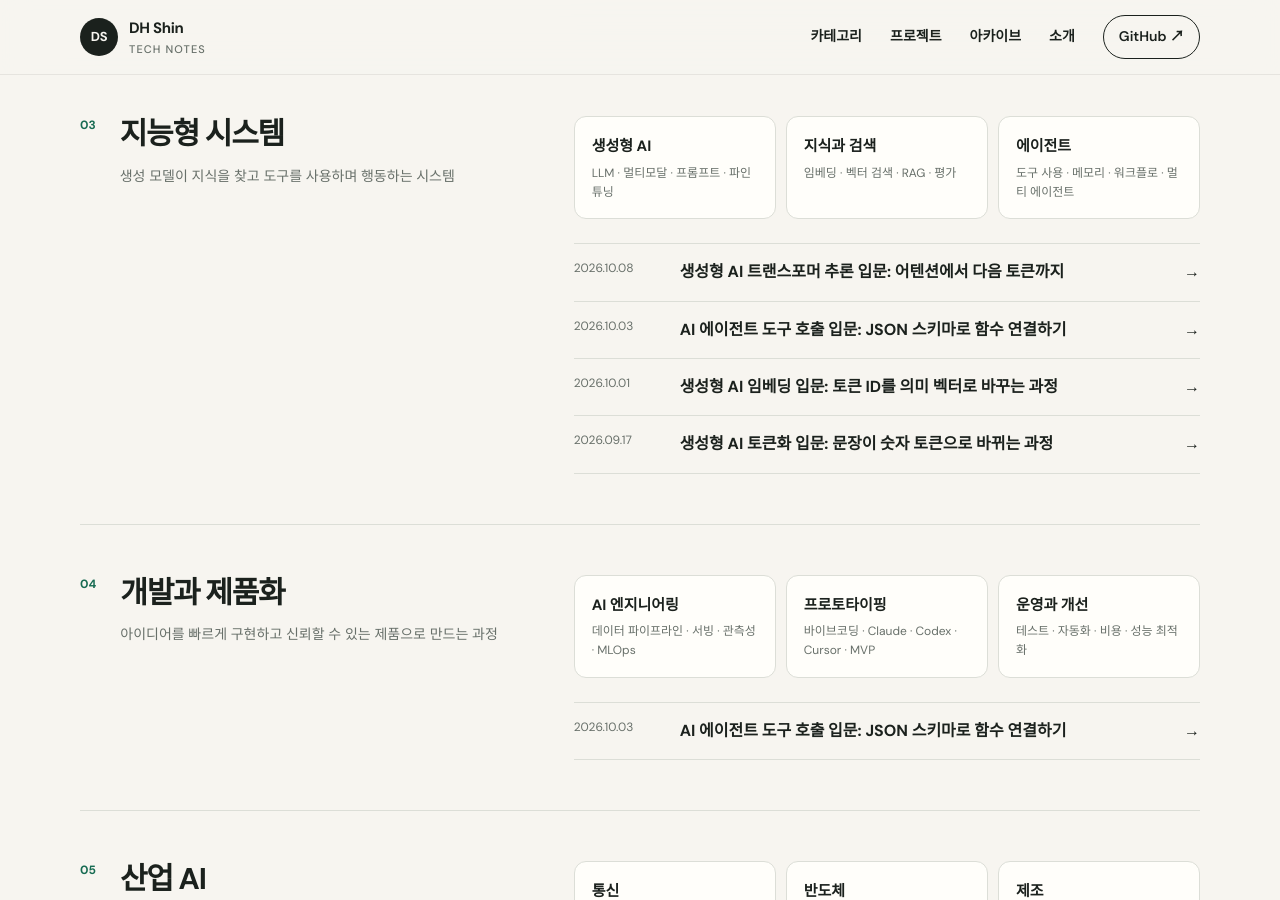
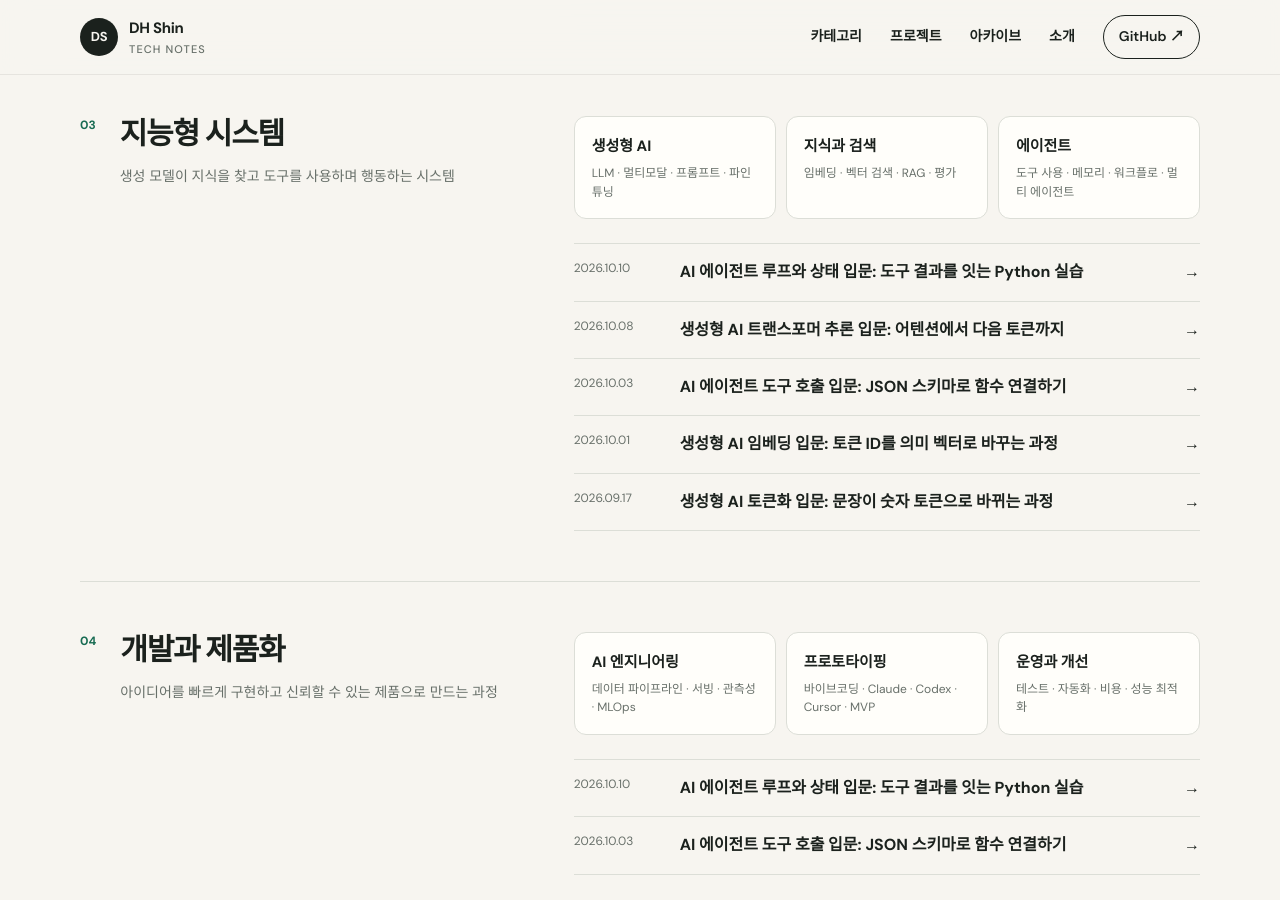
Before and after one commit to dhshin96/dhshin96.github.io, a Jekyll site: the page built from categories.md, in a window 1280 px wide and 900 px high, scrolled down 4189 px. Built offline with Jekyll 4.4.1, drawn with Linux system fonts in a browser that asks for light colours; some of the changed lines change nothing that is shown.

Commit message:
Add AI agent loop and state lesson

````diff
--- a/_posts/2026-10-03-ai-agent-tool-calling-json-schema.md
+++ b/_posts/2026-10-03-ai-agent-tool-calling-json-schema.md
@@ -150,7 +150,7 @@ print(f"최종 답변: 17,900원 상품 3개의 총액은 {valid_result['value']
 
 ## 다음 글 예고
 
-다음 글에서는 한 번의 도구 호출을 **에이전트 루프와 상태**로 확장한다. 모델 출력이 최종 답인지 도구 호출인지 판별하고, 도구 결과를 상태에 추가해 다음 단계로 이어 가는 반복 구조를 구현한다.
+다음 글인 [AI 에이전트 루프와 상태 입문]({{ '/posts/ai-agent-loop-state-python/' | relative_url }})에서는 한 번의 도구 호출을 반복 구조로 확장한다. 모델 출력이 최종 답인지 도구 호출인지 판별하고, 도구 결과를 상태에 추가해 다음 단계로 이어 가는 과정을 구현한다.
 
 ## 참고 자료
 
--- /dev/null
+++ b/_posts/2026-10-10-ai-agent-loop-state-python.md
@@ -0,0 +1,162 @@
+---
+title: "AI 에이전트 루프와 상태 입문: 도구 결과를 잇는 Python 실습"
+date: 2026-10-10 21:20:00 +0900
+categories: [지능형 시스템, 개발과 제품화]
+tags: [AI-에이전트, 에이전트-루프, 상태, 도구-호출, Python]
+description: "AI 에이전트가 도구 호출과 관찰 결과를 상태에 쌓으며 반복하는 원리를 배웁니다. 순수 Python으로 두 번의 도구 호출 뒤 10을 답하고 최대 단계에서 멈추는 루프를 재현합니다."
+reading_time: 11
+series: "처음 시작하는 AI 에이전트 개발"
+level: "입문"
+math: true
+---
+
+> **이번 글의 목표:** 모델의 한 번짜리 도구 호출을 **생각–행동–관찰 루프**로 확장하고, 매 단계의 메시지와 종료 조건을 명시적인 상태로 관리한다.
+
+먼저 결과부터 보자. `2와 3을 더한 뒤 그 결과를 두 배로 만들어 줘`라는 요청은 `add(2, 3) → 5`, `multiply(5, 2) → 10`을 거쳐 세 번째 모델 판단에서 끝난다. 실행 상태에는 사용자 요청, 두 호출, 두 도구 결과가 순서대로 남고 최종 출력은 **10**이다. 같은 모델이 계속 도구만 요청하더라도 `max_steps=4`를 넘으면 중단한다.
+
+한 번의 호출이 아직 낯설다면 [JSON 스키마로 도구와 함수를 연결한 앞 글]({{ '/posts/ai-agent-tool-calling-json-schema/' | relative_url }})을 먼저 읽자. 이번 글은 그 호출 결과를 다음 모델 입력에 다시 넣는 순간부터 시작한다.
+
+## 1. 직관: 결과를 관찰해야 다음 행동을 고를 수 있다
+
+단일 도구 호출은 “무엇을 실행할까?”에 답한다. 에이전트 루프는 실행 결과를 관찰한 뒤 “이제 무엇을 할까?”를 다시 묻는다. 첫 `add` 결과인 `5`를 상태에 넣지 않으면 다음 `multiply`는 어떤 값을 두 배로 만들지 알 수 없다.
+
+따라서 루프의 주인공은 모델만이 아니다. 애플리케이션이 현재 상태를 모델에 전달하고, 출력이 도구 호출인지 최종 답인지 분류하고, 허용된 도구를 실행하고, 관찰 결과를 상태에 추가한다. 모델은 다음 행동을 제안하고 프로그램은 반복과 종료를 통제한다.
+
+<figure class="study-figure">
+  <img src="{{ '/assets/images/ai-agents/agent-loop-state.svg' | relative_url }}" alt="사용자 요청과 도구 결과가 상태에 쌓이고 모델 판단이 도구 호출이면 실행 결과를 상태에 추가해 반복하며 최종 답이면 종료하는 에이전트 루프">
+  <figcaption>그림 1. 상태는 다음 판단에 필요한 기록이고, 종료 조건은 반복의 경계를 정한다.</figcaption>
+</figure>
+
+## 2. 기호와 수식: 상태 전이로 보는 한 단계
+
+$t$번째 상태를 $S_t$, 모델의 판단을 $pi(S_t)$라고 하자. 판단은 도구 호출 $c_t$ 또는 최종 답 $f_t$ 중 하나다.
+
+$$
+\pi(S_t)=
+\begin{cases}
+c_t & \text{도구가 더 필요할 때}\\
+f_t & \text{답을 마칠 때}
+\end{cases}
+$$
+
+도구 호출이면 애플리케이션이 결과 $o_t=T(c_t)$를 얻어 상태에 호출과 관찰을 덧붙인다.
+
+$$
+S_{t+1}=S_t\mathbin{\Vert}[c_t,o_t]
+$$
+
+$\Vert$는 목록을 이어 붙인다는 뜻이다. 최종 답이면 상태를 더 바꾸지 않고 종료한다. 실제 프로그램에는 $t < M$이라는 최대 단계 조건도 둔다. 답이 나오지 않아도 $t=M$이면 멈춰야 비용과 실행 시간을 제한할 수 있다.
+
+## 3. 작은 손계산: 두 관찰이 다음 입력이 된다
+
+초기 상태 $S_0$에는 사용자 요청 하나만 있다. 첫 판단은 `add(a=2, b=3)`이고 도구 결과는 $2+3=5$다. 호출과 결과를 붙인 $S_1$에서 모델은 `5`를 읽고 `multiply(a=5, b=2)`를 고른다. 두 번째 관찰은 $5\times2=10$이다.
+
+| 단계 | 모델 판단 | 관찰 | 누적 메시지 수 |
+| --- | --- | --- | ---: |
+| 1 | `add(2, 3)` | `5` | 3 |
+| 2 | `multiply(5, 2)` | `10` | 5 |
+| 3 | 최종 답 | `10` | 5 |
+
+메시지 수가 1에서 바로 3이 되는 이유는 도구 호출과 도구 결과를 각각 기록하기 때문이다. 최종 답은 루프의 반환값으로 분리했다. 구현에 따라 답도 대화 기록에 넣을 수 있지만, 어떤 선택이든 상태의 항목과 순서를 명확히 정해야 한다.
+
+## 4. 실행 가능한 Python 실습
+
+아래 코드는 외부 API와 패키지를 쓰지 않는다. `mock_model`은 현재 상태를 읽어 다음 행동을 고르는 결정적 모의 모델이다. 실제 서비스에서는 이 함수 자리에 모델 호출이 들어가지만, 루프와 상태 전이의 책임은 그대로 애플리케이션에 남는다.
+
+```python
+def add(a, b):
+    return a + b
+
+
+def multiply(a, b):
+    return a * b
+
+
+TOOLS = {"add": add, "multiply": multiply}
+
+
+def mock_model(messages):
+    observations = [m["value"] for m in messages if m["type"] == "observation"]
+    if not observations:
+        return {"type": "tool_call", "name": "add", "arguments": {"a": 2, "b": 3}}
+    if len(observations) == 1:
+        return {
+            "type": "tool_call",
+            "name": "multiply",
+            "arguments": {"a": observations[-1], "b": 2},
+        }
+    return {"type": "final", "answer": f"계산 결과는 {observations[-1]}입니다."}
+
+
+def run_agent(user_request, max_steps=4):
+    state = {"messages": [{"type": "user", "content": user_request}], "status": "running"}
+
+    for step in range(1, max_steps + 1):
+        action = mock_model(state["messages"])
+        if action["type"] == "final":
+            state.update(status="completed", turns=step, answer=action["answer"])
+            print(f"step={step} final={action['answer']}")
+            return state
+
+        name, arguments = action["name"], action["arguments"]
+        state["messages"].append(action)
+        result = TOOLS[name](**arguments)
+        state["messages"].append({"type": "observation", "name": name, "value": result})
+        print(f"step={step} action={name} args={arguments}")
+        print(f"observation={result} state_items={len(state['messages'])}")
+
+    state.update(status="stopped", turns=max_steps, answer=None)
+    return state
+
+
+result = run_agent("2와 3을 더한 뒤 그 결과를 두 배로 만들어 줘")
+tool_calls = sum(m["type"] == "tool_call" for m in result["messages"])
+print(
+    f"status={result['status']} turns={result['turns']} "
+    f"tool_calls={tool_calls} answer={result['answer']}"
+)
+```
+
+실행 출력은 다음과 같다.
+
+```text
+step=1 action=add args={'a': 2, 'b': 3}
+observation=5 state_items=3
+step=2 action=multiply args={'a': 5, 'b': 2}
+observation=10 state_items=5
+step=3 final=계산 결과는 10입니다.
+status=completed turns=3 tool_calls=2 answer=계산 결과는 10입니다.
+```
+
+## 5. 결과 해석: 상태와 메모리는 같은 말이 아니다
+
+출력의 `turns=3`은 도구 호출 횟수가 아니다. 모델 판단은 세 번, 도구 실행은 두 번이다. `state_items=5`는 사용자 메시지 1개와 호출·관찰 두 쌍이 쌓였다는 뜻이다. 두 번째 판단이 첫 관찰 `5`를 읽었기 때문에 인수 `a=5`를 만들 수 있었다.
+
+여기서 상태는 **현재 실행을 이어 가는 데 필요한 값**이다. 대화 기록, 중간 결과, 단계 수, 승인 대기 여부 등이 들어갈 수 있다. 장기 메모리는 여러 실행 사이에 정보를 보존하고 다시 꺼내는 별도 문제다. 모든 기록을 무조건 상태에 넣으면 입력이 길어지므로, 이번에는 현재 계산에 필요한 항목만 남겼다.
+
+공식 OpenAI Agents SDK 문서에서 `Runner.run()`, `Runner.run_sync()`, `Runner.run_streamed()`는 최종 출력이 나올 때까지 루프를 관리한다. 도구 호출이 나오면 실행 결과를 추가해 다시 돌고, `max_turns`를 넘으면 `MaxTurnsExceeded`로 멈춘다. 대화 상태는 `result.to_input_list()`, 세션, `previous_response_id`나 `conversation_id` 중 한 방식을 선택할 수 있으며, 클라이언트 관리 방식과 서버 관리 방식을 무심코 섞으면 기록이 중복될 수 있다.
+
+모델이 한 단계에서 다음 토큰을 만드는 내부 과정은 [트랜스포머 추론 입문 글]({{ '/posts/generative-ai-transformer-inference/' | relative_url }})에서 확인할 수 있다. 한 번의 모델 추론과 그 바깥에서 도구 결과를 누적하는 에이전트 루프는 서로 다른 층의 반복이다.
+
+## 6. 직접 바꿔 보는 연습
+
+`max_steps=2`로 바꿔 실행해 보자. 두 번째 도구 결과 `10`까지 상태에 들어가지만 세 번째 최종 판단 기회가 없어 `status=stopped`, `answer=None`이 된다. 최대 단계가 “도구 호출 수”가 아니라 “모델 판단 기회”를 제한한다는 점을 확인할 수 있다.
+
+다음에는 `TOOLS`에 `subtract`를 추가하고 `10에서 4를 뺀 뒤 세 배` 요청을 고정된 모의 행동으로 재현해 보자. 각 관찰이 바로 다음 호출의 인수가 되는지, 알 수 없는 도구 이름을 실행 전에 거절하는지도 검사한다.
+
+## 핵심 요약
+
+- 에이전트 루프는 모델 판단, 도구 실행, 결과 관찰을 최종 답까지 반복한다.
+- 상태는 다음 판단에 필요한 요청·호출·관찰과 실행 제어 값을 순서대로 담는다.
+- 도구 결과를 상태에 추가해야 다음 모델 호출이 이전 행동의 결과를 사용할 수 있다.
+- 최대 단계와 최종 답 판별은 무한 반복을 막는 애플리케이션의 책임이다.
+
+## 다음 글 예고
+
+다음 글에서는 자유로운 최종 문장을 **구조화 출력**으로 바꾼다. 답의 필드와 자료형을 스키마로 고정하고, 검증 실패를 안전하게 처리하는 최소 예제를 구현한다.
+
+## 참고 자료
+
+1. [OpenAI Agents SDK, Running agents](https://openai.github.io/openai-agents-python/running_agents/) — `Runner`의 에이전트 루프, `max_turns`, 상태 지속 방식.
+2. [OpenAI Agents SDK, Quickstart](https://openai.github.io/openai-agents-python/quickstart/) — `Agent`, `Runner`, 두 번째 턴의 상태 전달 선택지.
+3. [Anthropic, Trustworthy agents in practice](https://www.anthropic.com/research/trustworthy-agents) — 계획·행동·관찰·조정으로 이어지는 루프와 인간 통제 경계.
````
Also changed, not shown: assets/images/ai-agents/agent-loop-state.svg (added).
